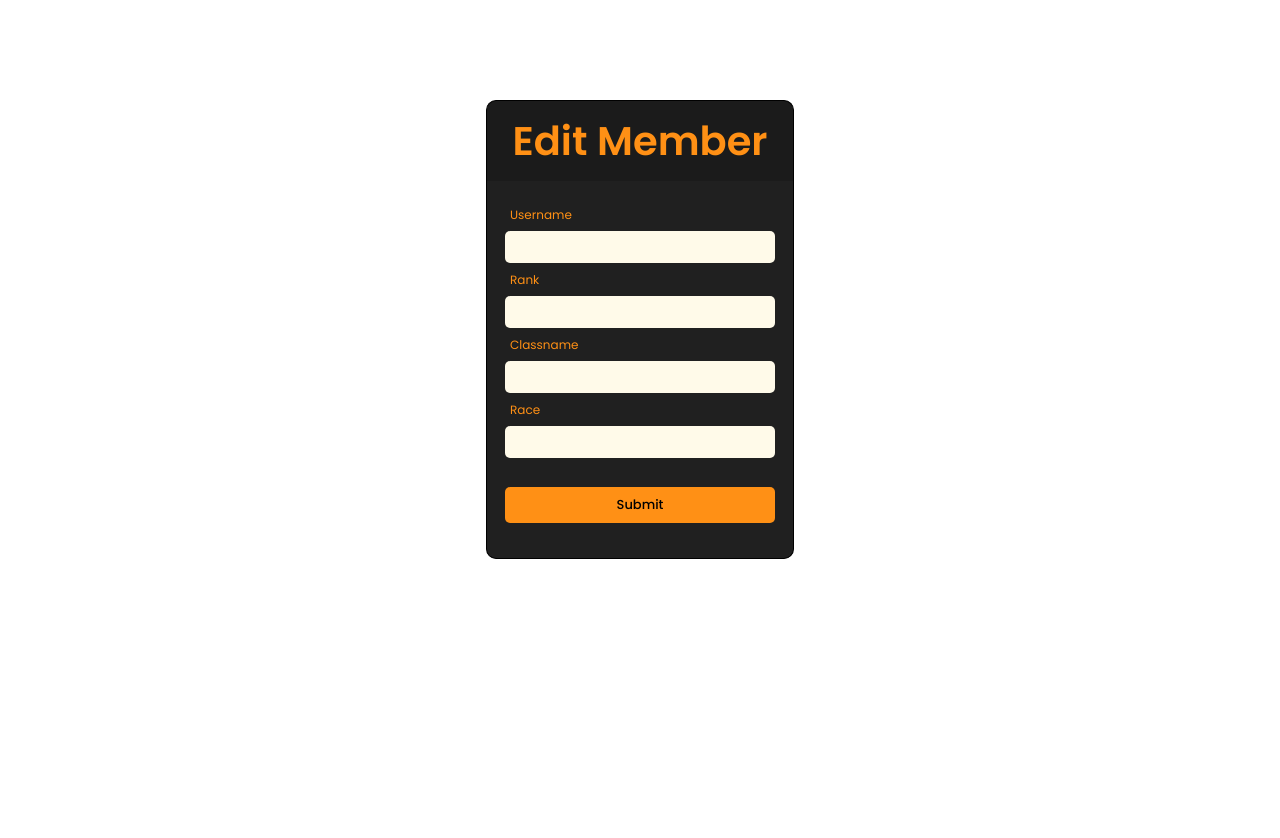
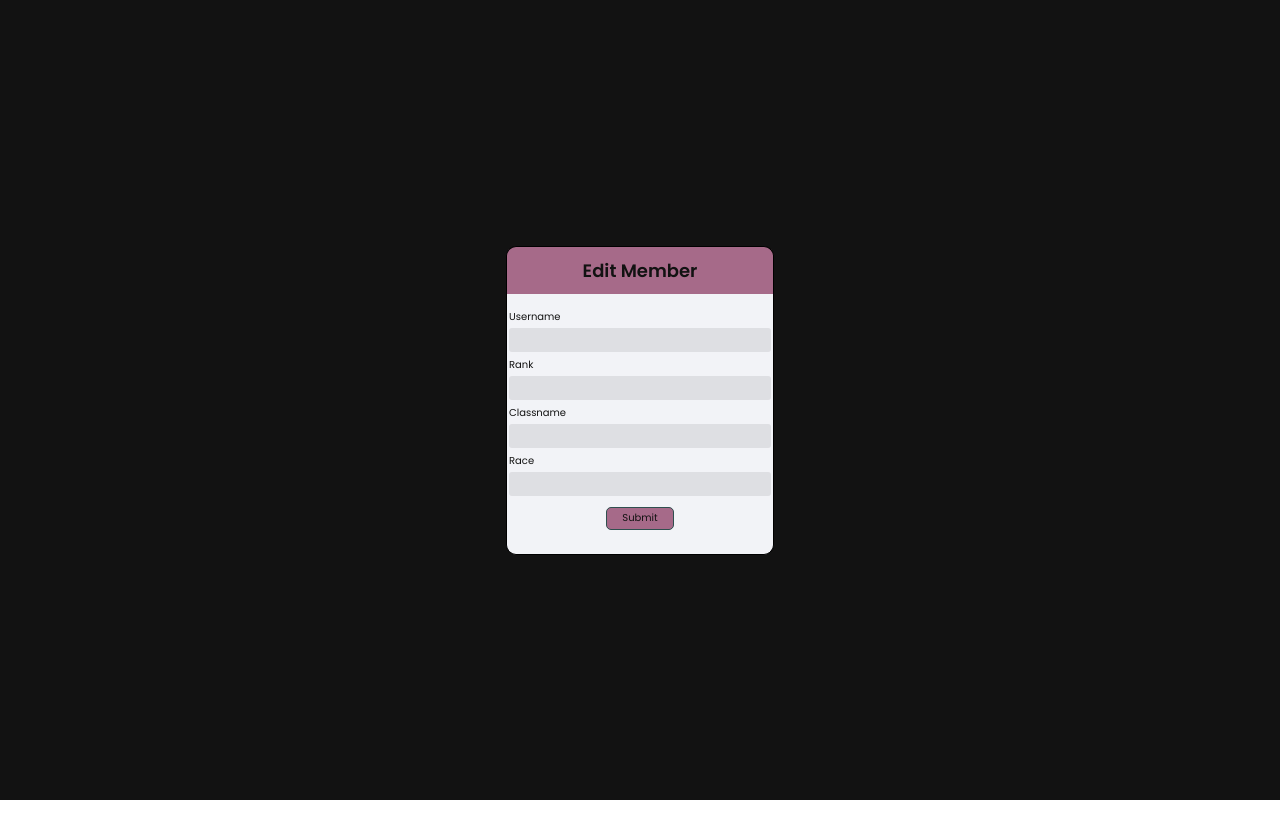
Before and after one commit to peterphan20/Guild-roster, a React (Create React App) app: page /editmember in a window 1280 px wide. Shown: the top 838 px of the page. After the commit the page ends 800 px from the top, so only its background shows below. Built offline with nearby package versions, Linux system fonts and the light colour scheme.

Commit message:
Feat: CRUD functions implemented

```diff
--- a/src/App.js
+++ b/src/App.js
@@ -15,6 +15,7 @@ const App = () => {
 	const [editRace, setEditRace] = useState("");
 	const [auth, setAuth] = useState({});
 
+
 	return (
 		<Container>
 			<Router>
@@ -28,7 +29,9 @@ const App = () => {
 							setEditUsername={setEditUsername}
 						/>
 					</Route>
-					<Route path="/addmember" component={AddMember} />
+					<Route path="/addmember">
+						<AddMember auth={auth} setAuth={auth} />
+					</Route>
 					<Route path="/editmember">
 						<EditMember
 							currentSelectedMember={currentSelectedMember}
--- a/src/components/EditMember.js
+++ b/src/components/EditMember.js
@@ -5,16 +5,24 @@ import styled from "styled-components";
 
 const EditMember = (props) => {
 	const [editResponse, setEditResponse] = useState("");
+	const { memberId } = props.currentSelectedMember;
 
 	const onEditSubmit = async () => {
+		const testToken = localStorage.getItem("jwtToken");
+		console.log("checking to see if token is stored", testToken);
+		if (!testToken) {
+			return;
+		}
 		const editMemberObj = {
 			username: props.editUsername,
 			rank: props.editRank,
 			classname: props.editClassname,
 			race: props.editRace,
 		};
-		const response = await putMember(props.currentSelectedMember, editMemberObj);
-		if (!response.details) {
+		const response = await putMember(memberId, editMemberObj, JSON.parse(testToken).token);
+		if (!props.username || !props.password) {
+			setEditResponse("Please Sign In!");
+		} else if (!response.details) {
 			// successful put request
 			setEditResponse("Member successfully edited! ✔️");
 		} else {
@@ -25,50 +33,46 @@ const EditMember = (props) => {
 
 	return (
 		<EditContainer>
-			<h1>Edit Member</h1>
-			<div className="edit-input-fields-btn">
-				<div className="edit-input-fields">
-					<div className="edit-input-label">
-						<label htmlFor="charUsername">Username</label>
-						<input
+			<EditMemberh1>Edit Member</EditMemberh1>
+			<EditForm className="edit-input-fields-btn">
+				<InputLabelFields className="edit-input-fields">
+					<Label htmlFor="charUsername">Username</Label>
+					<InputField
 						type="text"
 						id="charUsername"
 						value={props.editUsername}
 						onChange={(e) => props.setEditUsername(e.target.value)}
+						required
 					/>
-					</div>
-					<div className="edit-input-label">
-						<label htmlFor="charRank">Rank</label>
-						<input
+					<Label htmlFor="charRank">Rank</Label>
+					<InputField
 						type="text"
 						value={props.editRank}
 						onChange={(e) => props.setEditRank(e.target.value)}
+						required
 					/>
-					</div>
-					<div className="edit-input-label">
-						<label htmlFor="charClassname">Classname</label>
-						<input
+					<Label htmlFor="charClassname">Classname</Label>
+					<InputField
 						type="text"
 						value={props.editClassname}
 						onChange={(e) => props.setEditClassname(e.target.value)}
+						required
 					/>
-					</div>
-					<div className="edit-input-label">
-						<label htmlFor="charRace">Race</label>
-						<input
+					<Label htmlFor="charRace">Race</Label>
+					<InputField
 						type="text"
 						value={props.editRace}
 						onChange={(e) => props.setEditRace(e.target.value)}
+						required
 					/>
-					</div>
-				</div>
+				</InputLabelFields>
 				{/* <Link to="/"> */}
-				<button className="edit-btn" onClick={onEditSubmit}>
+				<AddButton className="edit-btn" onClick={onEditSubmit}>
 					Submit
-				</button>
+				</AddButton>
 				{/* </Link> */}
-				<p>{editResponse}</p>
-			</div>
+				<SuccessText>{editResponse}</SuccessText>
+			</EditForm>
 		</EditContainer>
 	);
 };
@@ -76,77 +80,79 @@ const EditMember = (props) => {
 export default EditMember;
 
 const EditContainer = styled.div`
-	h1 {
-		background-color: rgb(27, 27, 27);
-		color: rgb(255, 144, 21);
+	background-color: #121212;
+	min-height: 100%;
+	min-width: 100%;
+	display: flex;
+	flex-direction: column;
+	justify-content: center;
+	align-items: center;
+`;
+const EditMemberh1 = styled.h1`
+	background-color: #a66a89;
+	color: #121212;
 	text-align: center;
 	font-weight: 600;
-		font-size: 40px;
+	font-size: 18px;
 	border-top: 1px solid black;
 	border-left: 1px solid black;
 	border-right: 1px solid black;
 	border-top-right-radius: 10px;
 	border-top-left-radius: 10px;
-		margin-top: 100px;
-		margin-left: auto;
-		margin-right: auto;
 	padding: 10px;
-		width: 24%;
-	}
-	label {
-		color: rgb(255, 144, 21);
-		font-size: 12px;
-		text-align: left;
-		margin-left: 5px;
-	}
-	input {
-		background-color: #fffae9;
-		display: block;
-		color: darkslategray;
-		border: none;
-		padding: 6px;
-		font-size: 13px;
-		border-radius: 5px;
-		margin-top: 5px;
-		margin-bottom: 3px;
-		width: 270px;
-	}
-	button {
-		background-color: rgb(255, 144, 21);
-		font-size: 13px;
-		font-weight: 500;
-		border: none;
-		border-radius: 5px;
-		cursor: pointer;
-		padding: 8px 20px;
-		width: 270px;
-		margin-top: 26px;
-		margin-bottom: 25px;
-	}
-	p {
-		color: rgb(255, 144, 21);
-		font-size: 12px;
-	}
-	.edit-input-label {
-		text-align: left;
-	}
-	.edit-input-fields-btn {
+	width: 21%;
+`;
+const EditForm = styled.div`
 	display: flex;
 	flex-direction: column;
 	justify-content: center;
 	align-items: center;
-		background-color: rgb(32, 32, 32);
+	background-color: #f2f3f7;
 	border-bottom: 1px solid black;
 	border-left: 1px solid black;
 	border-right: 1px solid black;
 	border-bottom-right-radius: 10px;
 	border-bottom-left-radius: 10px;
-		margin-left: auto;
-		margin-right: auto;
-		padding-top: 20px;
+	padding-top: 10px;
 	padding-bottom: 10px;
-		padding-right: 10px;
-		padding-left: 10px;
-		width: 24%;
-	}
+	width: 21%;
 `;
+const InputLabelFields = styled.div`
+	display: flex;
+	flex-direction: column;
+	justify-content: center;
+	align-items: flex-start;
+`;
+const Label = styled.label`
+	color: #121212;
+	font-size: 10px;
+	font-weight: 400;
+	margin-top: 5px;
+	margin-bottom: 3px;
+`;
+const InputField = styled.input`
+	background-color: #dedfe3;
+	color: darkslategray;
+	display: block;
+	border: none;
+	font-size: 12px;
+	border-radius: 3px;
+	padding: 3px 25px 3px 5px;
+`;
+const AddButton = styled.button`
+	background-color: #a66a89;
+	color: #121212;
+	font-size: 10px;
+	font-weight: 400;
+	border: 1px solid darkslategray;
+	border-radius: 5px;
+	padding: 2.5px 15px;
+	margin-top: 11px;
+	cursor: pointer;
+`;
+const SuccessText = styled.div`
+	font-size: 8px;
+	font-weight: 500;
+	text-align: center;
+	padding: 10px 5px 4px 5px;
+`;
--- a/src/components/GuildList.js
+++ b/src/components/GuildList.js
@@ -20,11 +20,15 @@ const GuildList = ({
 	}, []);
 
 	const handleClick = (id) => {
+		const testToken = localStorage.getItem("jwtToken");
+		if (!testToken) {
+			return;
+		}
 		const idArr = [...results].filter((user) => {
 			return Number(user.id) !== Number(id);
 		});
 		setResults(idArr);
-		removeMember(id);
+		removeMember(id, JSON.parse(testToken).token);
 	};
 
 	const handleEditClick = (e) => {
@@ -274,53 +278,3 @@ const EditBtn = styled.button`
 		transform: scale(1.1);
 	}
 `;
-/*
-
-	.guild-member-card {
-
-
-		margin-left: auto;
-		margin-right: auto;
-		padding: 10px;
-		width: 80%;
-		overflow-x: hidden;
-	}
-
-
-	.member-info {
-		margin-left: 15px;
-	}
-	.member-info h2 {
-		font-size: 1.5em;
-		font-weight: 500;
-
-	}
-	.member-class-race {
-		text-align: left;
-		margin-top: 15px;
-		margin-left: 10px;
-	}
-	.member-class-race h3 {
-		font-size: 1.6em;
-	}
-	.member-class-race h5 {
-		font-size: 1em;
-	}
-	.member-footer {
-		display: flex;
-		justify-content: space-between;
-		align-items: center;
-		margin-top: 18px;
-		margin-left: 10px;
-		margin-right: 10px;
-	}
-	.member-footer p {
-		font-size: 12px;
-		font-weight: 300;
-	}
-	.member-icon i {
-		font-size: 16px;
-		margin-left: 3px;
-		margin-right: 3px;
-	}
-*/
--- a/src/components/Login.js
+++ b/src/components/Login.js
@@ -1,7 +1,8 @@
 import React, { useState } from "react";
-import { fetchAuthToken, testAuth } from "../helpers/auth";
+import { fetchAuthToken } from "../helpers/auth";
 import styled from "styled-components";
 import { Link } from "react-router-dom";
+import LogoutButton from "./LogoutButton";
 
 const Login = ({ auth, setAuth }) => {
 	const [username, setUsername] = useState("");
@@ -13,25 +14,14 @@ const Login = ({ auth, setAuth }) => {
 			return;
 		}
 		localStorage.setItem("jwtToken", JSON.stringify(response));
+		console.log("token is generated");
 		setAuth(response);
-	};
-
-	const handleAuthCheck = async () => {
-		const testToken = localStorage.getItem("jwtToken");
-		if (!testToken) {
-			console.log("you is not signed in");
-			return;
-		}
-		const response = await testAuth(JSON.parse(testToken).token);
-		console.log(response);
 	};
 
 	const handleLogout = () => {
 		setAuth({});
 		localStorage.removeItem("jwtToken");
 	};
-	// check if authenticated/jwt/test
-	// handle logout
 
 	return (
 		<LoginContainer>
@@ -75,8 +65,7 @@ const Login = ({ auth, setAuth }) => {
 							?
 						</p>
 						<button onClick={handleLoginAuth}>Log In</button>
-						<button onClick={handleAuthCheck}>Check Auth</button>
-						<button onClick={handleLogout}>Log Out</button>
+						<button onClick={handleLogout}></button>
 						<p>{auth.username ? "you is signed in" : "you is signed out"}</p>
 					</div>
 				</div>
--- a/src/components/SignUp.js
+++ b/src/components/SignUp.js
@@ -5,18 +5,18 @@ import styled from "styled-components";
 const SignUp = () => {
 	return (
 		<TableContainer className="signup-container">
-			<div class="center">
+			<div className="center">
 				<table>
 					<thread>
 						<tr>
 							<td style={{ width: "33.33%" }}>
-								<div class="dash"></div>
+								<div className="dash"></div>
 							</td>
 							<td style={{ padding: "0 6px" }}>
 								<h1>Register</h1>
 							</td>
 							<td style={{ width: "33.33%" }}>
-								<div class="dash"></div>
+								<div className="dash"></div>
 							</td>
 						</tr>
 						<tr>
@@ -58,9 +58,9 @@ const SignUp = () => {
 					</tr>
 					<tr>
 						<td colspan="3">
-							<div class="terms">
+							<div className="terms">
 								<input id="checkid2" type="checkbox" value="test" />{" "}
-								<label for="checkid2">
+								<label htmlFor="checkid2">
 									I accept the{" "}
 									<a href="https://github.com/peterphan20" target="_blank" rel="noreferrer">
 										Terms of Use
--- a/src/helpers/crudMembers.js
+++ b/src/helpers/crudMembers.js
@@ -1,5 +1,3 @@
-const CONTENT_TYPE_JSON = { "Content-Type": "application/json; charset=UTF-8" };
-
 export const fetchMembers = async (cb) => {
 	const res = await fetch("https://api-guildroster.herokuapp.com/members");
 	const data = await res.json();
@@ -10,26 +8,35 @@ export const postMember = async (memberObj) => {
 	const res = await fetch("https://api-guildroster.herokuapp.com/members", {
 		method: "POST",
 		body: memberObj,
-		headers: CONTENT_TYPE_JSON,
+		headers: { "Content-Type": "application/json; charset=UTF-8" },
 	});
 	const data = await res.json();
 	return data;
 };
 
-export const putMember = async (id, editMemberObj) => {
+export const putMember = async (id, editMemberObj, token) => {
+	console.log(editMemberObj);
+	console.log(token);
 	const res = await fetch(`https://api-guildroster.herokuapp.com/members/${id}`, {
 		method: "PUT",
 		body: JSON.stringify(editMemberObj),
-		headers: CONTENT_TYPE_JSON,
+		headers: {
+			"Content-Type": "application/json; charset=UTF-8",
+			Authorization: `Bearer ${token}`,
+		},
 	});
 	const data = await res.json();
 	return data;
 };
 
-export const removeMember = async (id) => {
+export const removeMember = async (id, token) => {
 	const res = await fetch(`https://api-guildroster.herokuapp.com/members/${id}`, {
 		method: "DELETE",
+		headers: {
+			"Content-Type": "application/json; charset=UTF-8",
+			Authorization: `Bearer ${token}`,
+		},
 	});
 	const data = await res.json();
-	console.log(data);
+	return data;
 };
```
Also changed, not shown: src/components/AddMember.js (+27 -66 lines), 1 other file (tests, documents, lock files or other folders). Lines whose indentation alone changed are shown as unchanged.
